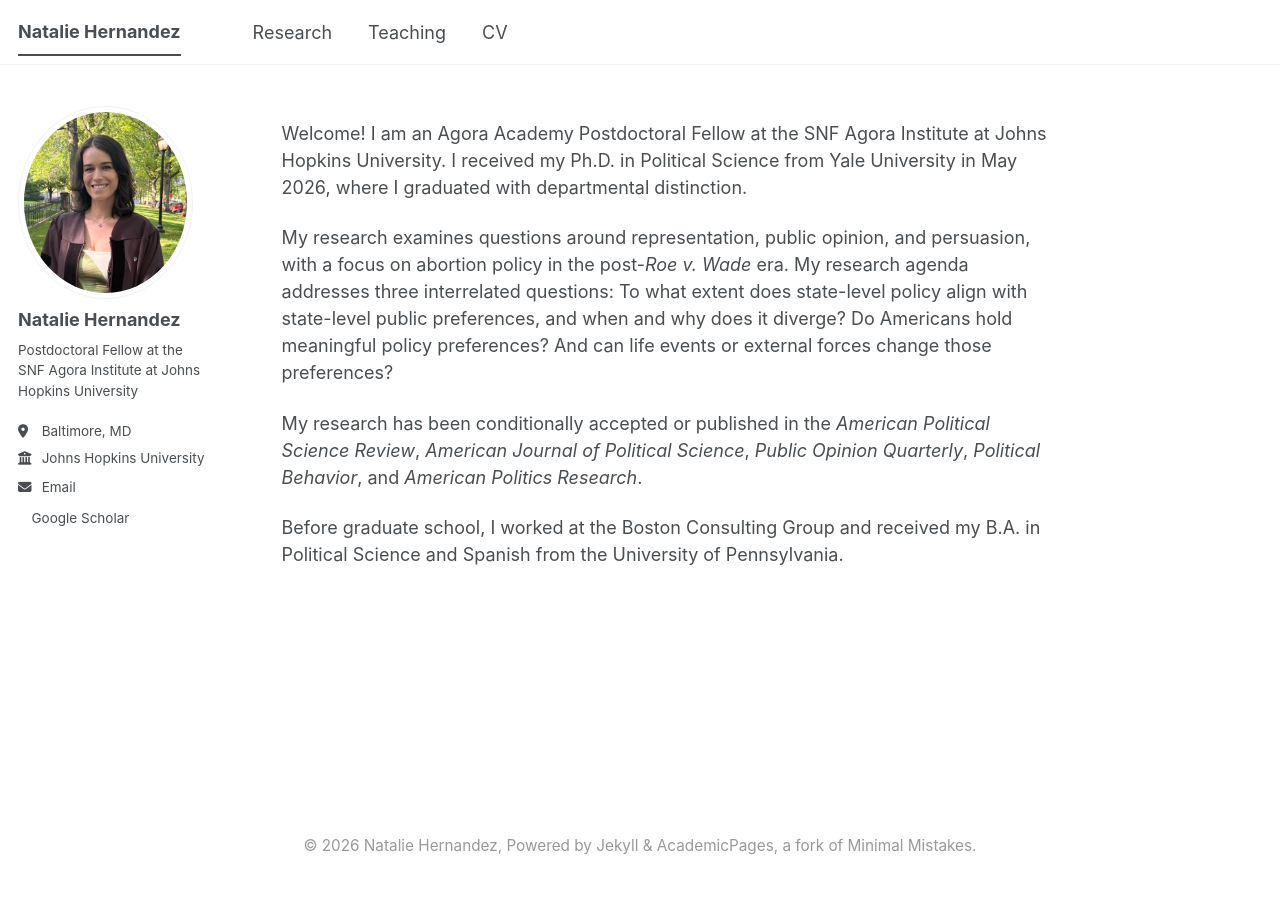
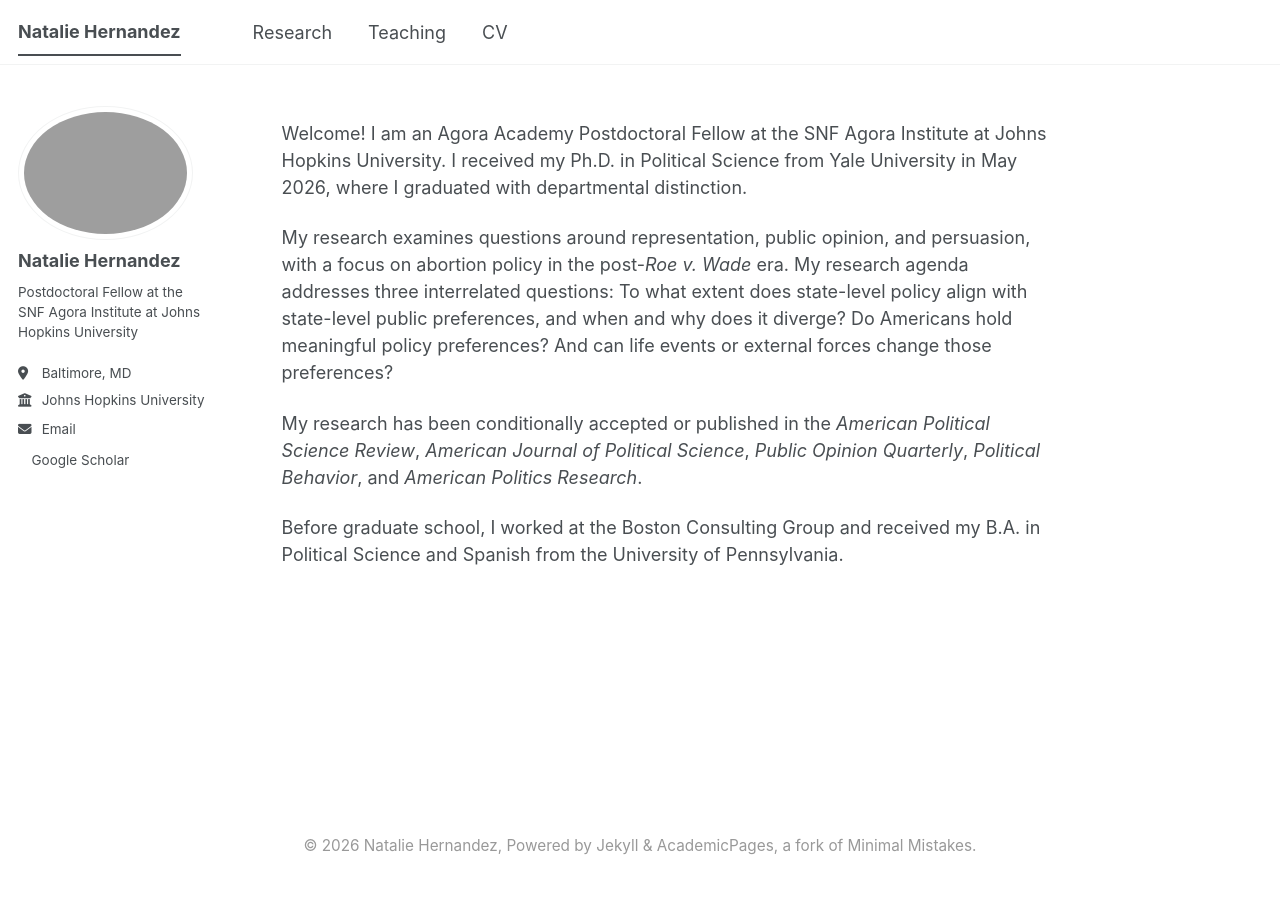
Before and after one commit to nataliehdez11/nataliehdez11.github.io, a Jekyll site: the page built from _pages/about.md, in a window 1280 px wide. Built offline with Jekyll 4.4.1, drawn with Linux system fonts in a browser that asks for light colours; a style sheet for code colours, icons or effects is not loaded.

Commit message:
Update _config.yml

```diff
--- a/_config.yml
+++ b/_config.yml
@@ -23,7 +23,7 @@ repository               : "https://nataliehdez11.github.io"
 #               Additional customization can be done by editing /_includes/author-profile.html
 author:
   # Biographic information
-  avatar           : "NatalieHeadshot.jpg"
+  avatar           : "IMG_6370.jpg"
   name             : "Natalie Hernandez"
   pronouns         : # example: "she/her"
   bio              : "Postdoctoral Fellow at the SNF Agora Institute at Johns Hopkins University"
```
